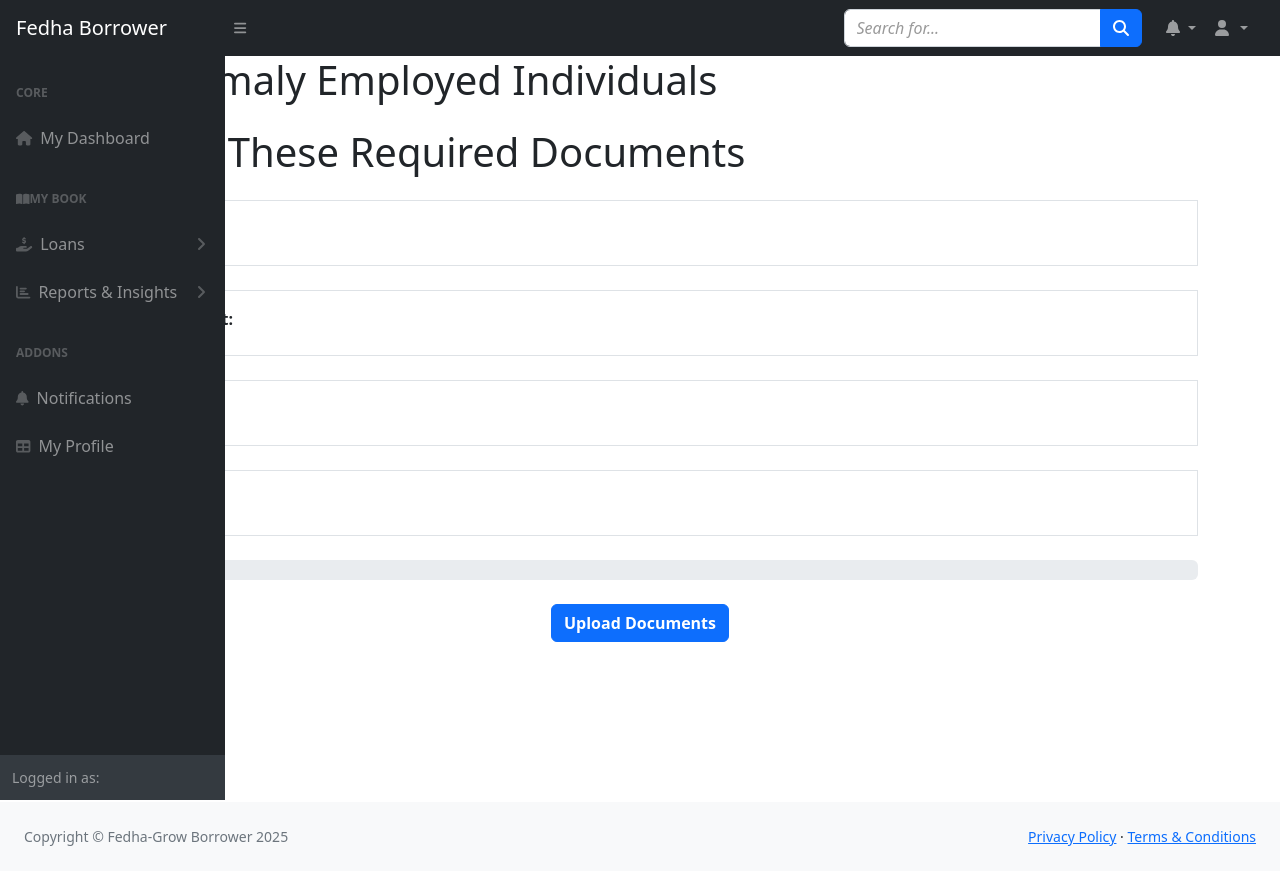
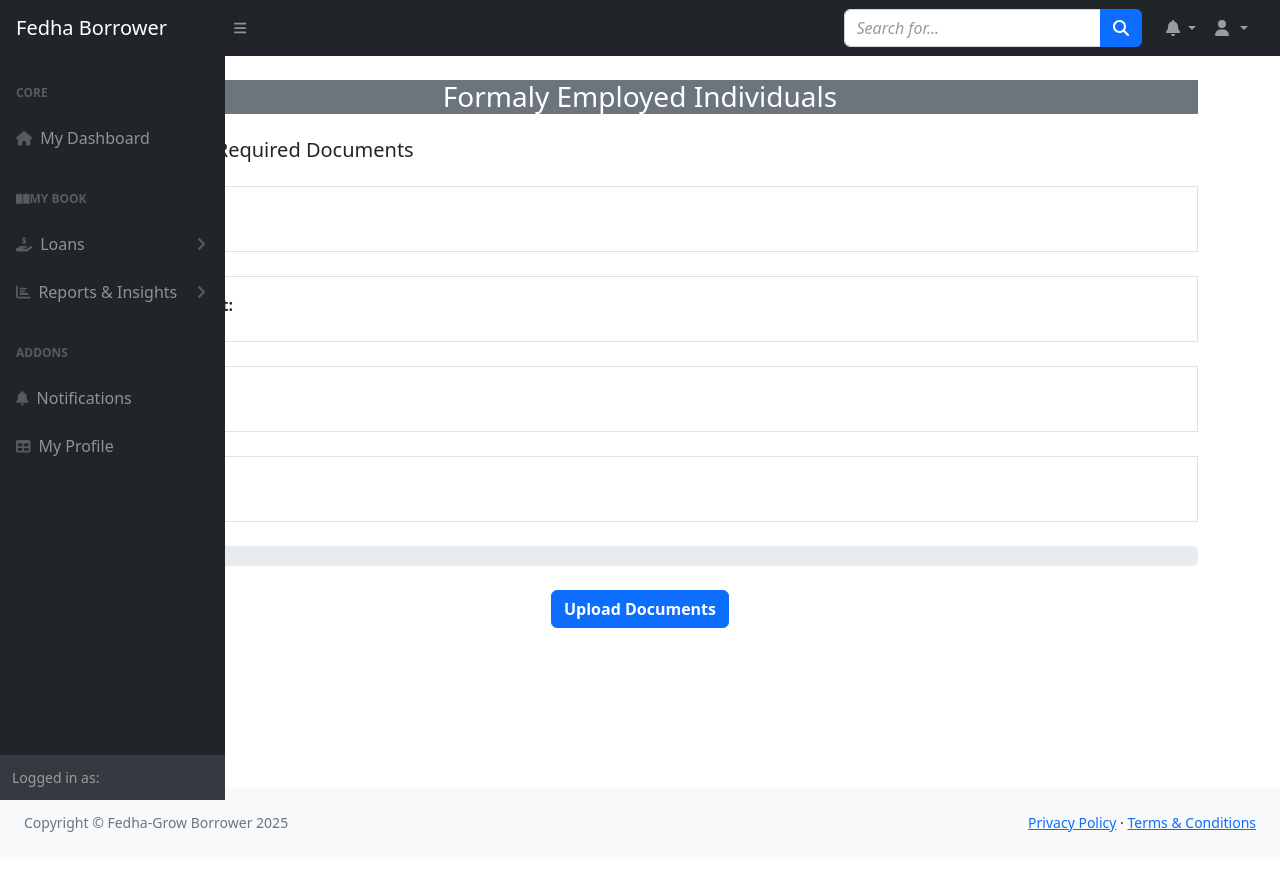
Before and after one commit to Kizzo-glitch/microfinance, a Django app: template borrowers/templates/upload_documents_employed.html in a window 1280 px wide. Run offline with Django 5.2, Linux system fonts and the light colour scheme; the template is opened without the code that fills it, so the values that code supplies are empty; some libraries are stand-ins or nearby versions.

Commit message:
borrower docs UI improve

```diff
--- a/borrowers/templates/upload_documents_employed.html
+++ b/borrowers/templates/upload_documents_employed.html
@@ -4,8 +4,13 @@
 {% block content %}
 
         <div class="container">
-            <h1 class="mb-4">For Formaly Employed Individuals</h1>
-            <h1 class="mb-4">Upload These Required Documents</h1>
+            <br>
+            <div class="card-header bg-secondary text-white">
+                <center>
+                    <h3 class="mb-4">Formaly Employed Individuals</h3>
+                </center>
+            </div>
+            <h5 class="mb-4">Upload These Required Documents</h5>
 
             <!-- Loading Spinner -->
                 <div id="loadingSpinner" class="text-center mt-4" style="display: none;">
--- a/borrowers/templates/verify_otp.html
+++ b/borrowers/templates/verify_otp.html
@@ -4,7 +4,7 @@
 {% block content %}
 
   <div class="container mt-5">
-    <h6>Please check your email to retrieve the OTP (It expires after 10 minutes)</h6>
+    <h6>Please check your email or SMS to retrieve the OTP (It expires after 10 minutes)</h6>
     <br>
     <h2>Enter OTP</h2>
     <form method="post">
```
Also changed, not shown: borrowers/templates/upload_documents_registered_business.html (+7 -2 lines), borrowers/templates/upload_documents_self_employed.html (+7 -2 lines).
